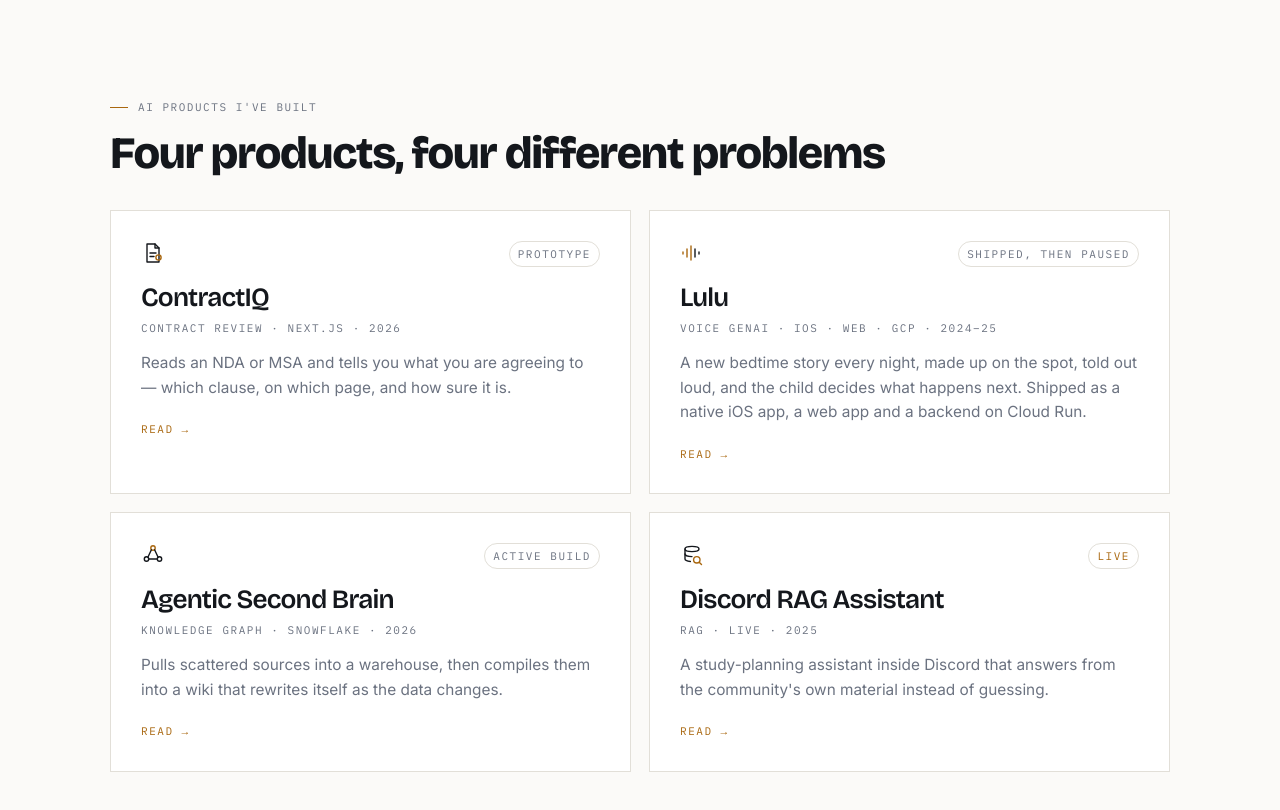
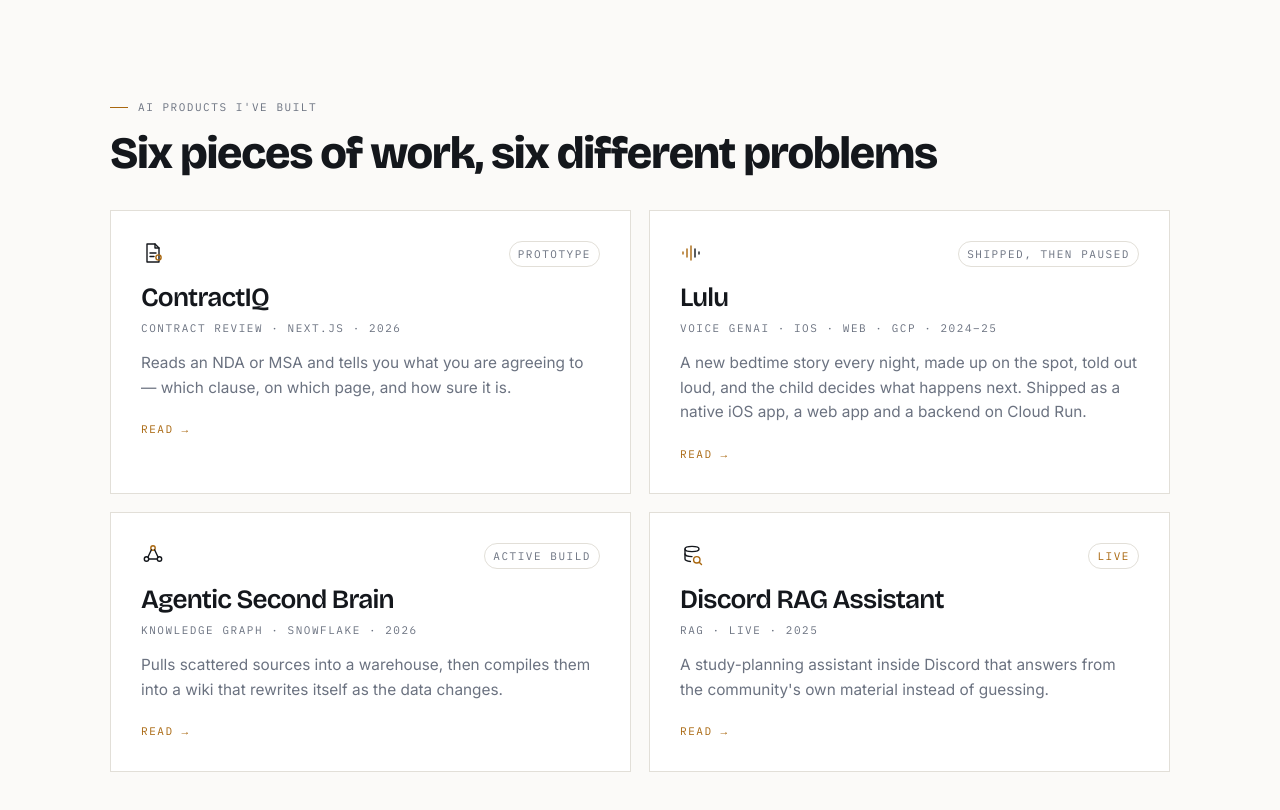
Before and after one commit to Ankita301/portfolio, a React (Vite) app: page / in a window 1280 px wide. Shown: the part 1120-1930 px from the top of the page. Built offline with nearby package versions, Linux system fonts and the light colour scheme.

Commit message:
Home: six pieces of work heading

```diff
--- a/src/pages/Home.tsx
+++ b/src/pages/Home.tsx
@@ -273,7 +273,7 @@
         <div className="wrap">
           <Eyebrow>AI products I've built</Eyebrow>
           <h2 className="display" style={{ fontSize: 'clamp(1.8rem, 4.5vw, 2.8rem)', margin: '16px 0 34px' }}>
-            Four products, four different problems
+            Six pieces of work, six different problems
           </h2>
 
           <div
```
